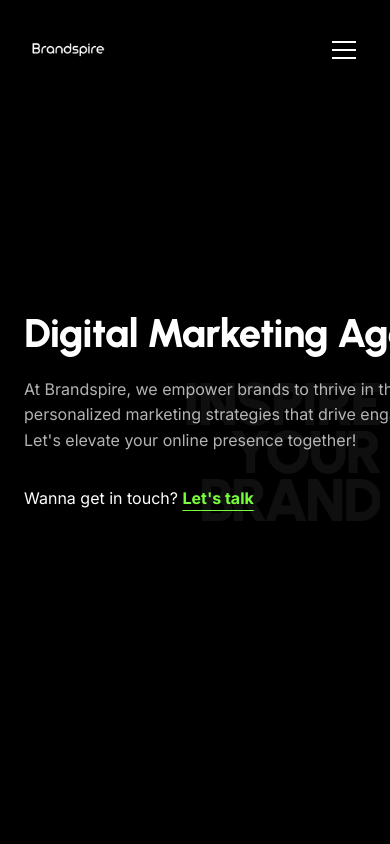
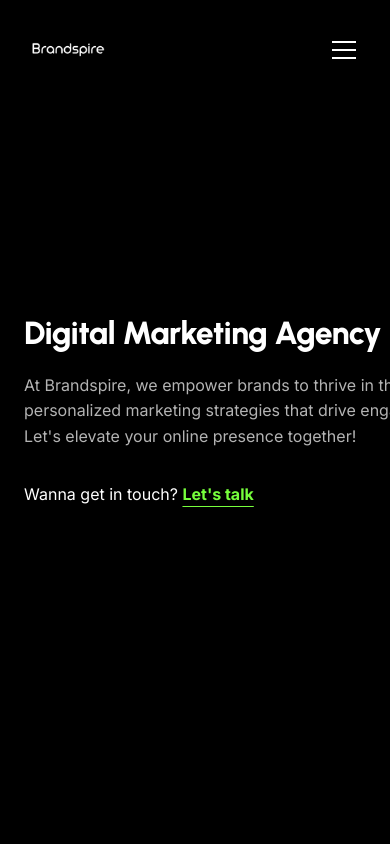
Before and after one commit to rusithrashmitha14-gif/brandspire.lk, a Next.js app: page / in a window 390 px wide. Shown: the top 844 px of the page. Built offline with nearby package versions, Linux system fonts and the light colour scheme; no server answers; the database is empty.

Commit message:
Fix hamburger z-index and mobile text overflow

```diff
--- a/src/app/page.module.css
+++ b/src/app/page.module.css
@@ -648,12 +648,13 @@
     }
 
     .agencyTitle {
-        font-size: clamp(40px, 10vw, 60px);
+        font-size: clamp(32px, 8vw, 44px);
+        word-wrap: break-word;
+        hyphens: auto;
     }
 
     .bgLargeText {
-        font-size: clamp(60px, 15vw, 150px);
-        right: 10px;
+        display: none; /* Mouse glow effect doesn't make sense on touch, and text clashes */
     }
 
     .locationTitle {
--- a/src/components/Navbar/Navbar.module.css
+++ b/src/components/Navbar/Navbar.module.css
@@ -138,6 +138,8 @@
 
     .mobileMenuBtn {
         display: flex;
+        position: relative;
+        z-index: 1002; /* Must be higher than the drawer (1000) and logo (1001) */
     }
 
     .logoImg {
```
